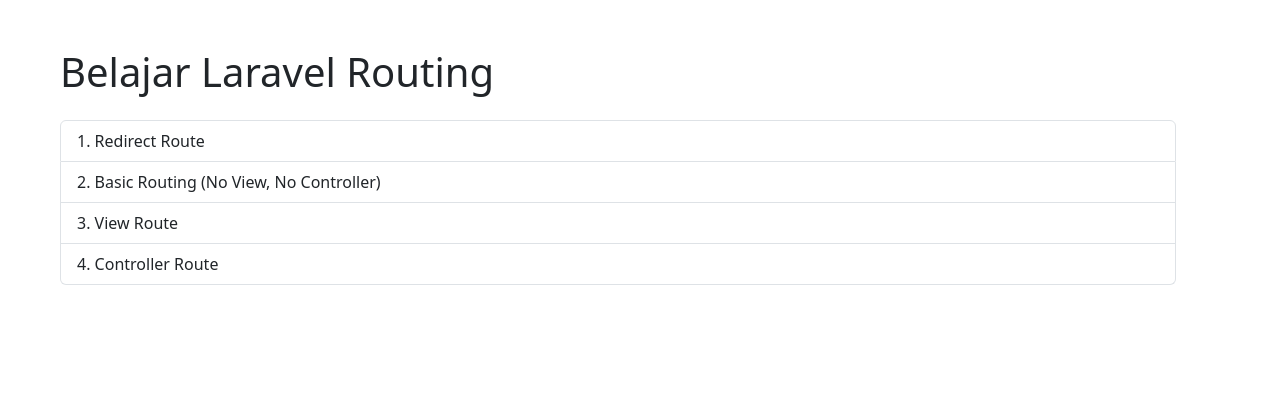
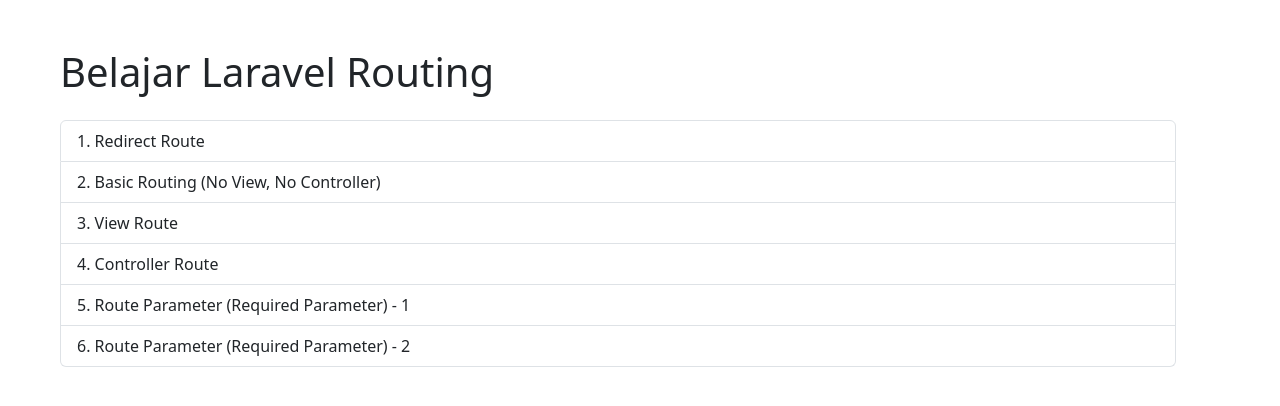
Before and after one commit to yahdee2702/belajar-paw-9, a Laravel app: page /routing in a window 1280 px wide. Shown: the top 406 px of the page. Run offline with Laravel 12, Linux system fonts and the light colour scheme; style sheets or scripts are compiled from the project's sources.

Commit message:
feat: 5. Praktik laravel routing; 5.7

```diff
--- a/resources/views/routing.blade.php
+++ b/resources/views/routing.blade.php
@@ -25,6 +25,13 @@
             <a href="{{ url('/controller_route') }}" class="list-group-item list-group-item-action">
                 Controller Route
             </a>
+            <a href="{{ url('/user/12345') }}" class="list-group-item list-group-item-action">
+                Route Parameter (Required Parameter) - 1
+            </a>
+            <a href="{{ url('/posts/01/comments/20') }}" class="list-group-item list-group-item-action">
+                Route Parameter (Required Parameter) - 2
+            </a>
+
         </div>
 
         {{-- Khusus kode program untuk Route Groups di sini --}}
--- a/routes/web.php
+++ b/routes/web.php
@@ -20,3 +20,10 @@ Route::view('/view_route', 'view_route', ['name' => 'Yahdi']);
 Route::get('/controller_route', [RouteController::class, 'index']);
 
 Route::redirect('/', '/routing');
+
+Route::get('/user/{id}', function($id) {
+    return "User Id: ".$id;
+});
+Route::get('/posts/{post}/comments/{comment}', function($postId, $commentId) {
+    return "Post Id: ".$postId.", Comment Id: ".$commentId;
+});
```
